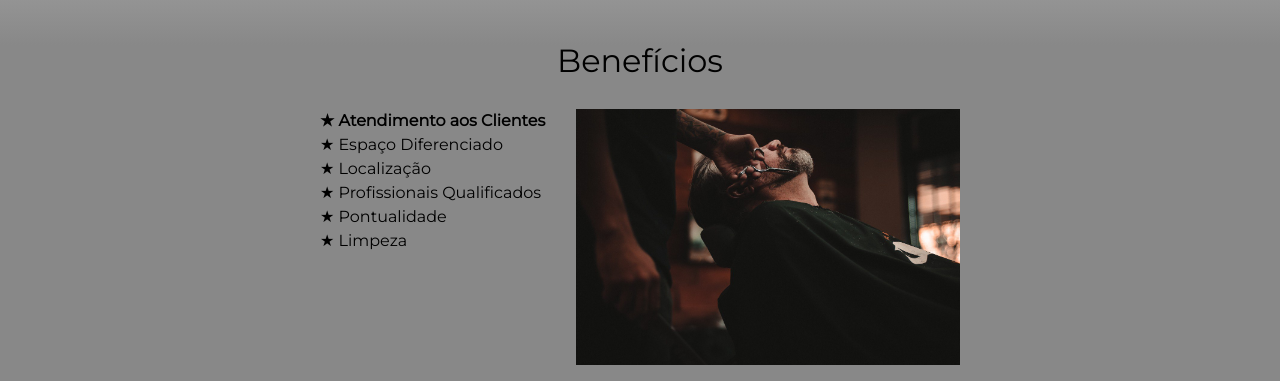
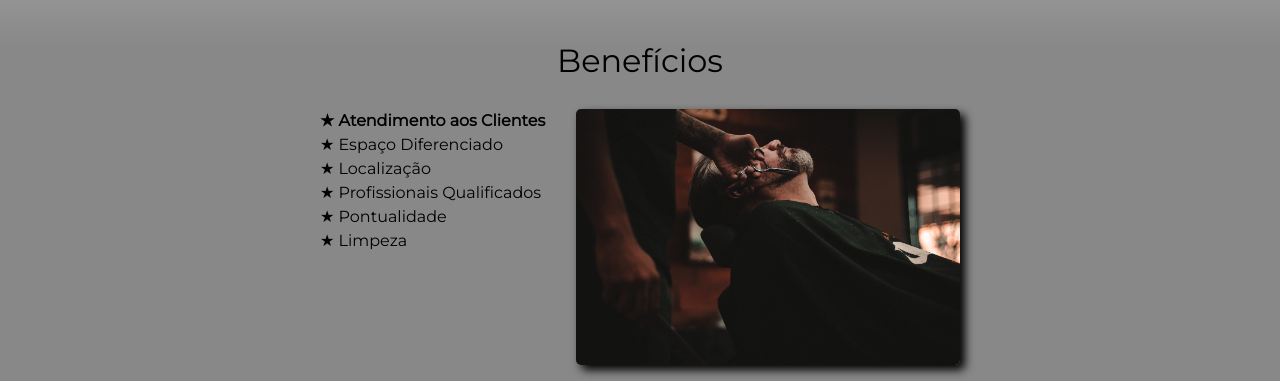
Before and after one commit to samsilveira/introducao-html-alura, a plain HTML site: page index.html in a window 1280 px wide. Shown: the part 1512-1893 px from the top of the page. Drawn offline with Linux system fonts and the light colour scheme.

Commit message:
Adição de opacity e box-shadow

```diff
--- a/style.css
+++ b/style.css
@@ -236,8 +236,16 @@ footer {
 
 .imagem-beneficios {
     width: 60%;
+    border-radius: 5px;
+    opacity: 1;
+    transition: 400ms;
+    box-shadow: 5px 5px 10px #000000;
 }
 
+.imagem-beneficios:hover {
+    opacity: 0.7;
+    box-shadow: 1.5px 1.5px 0.5px #272727;
+}
 
 .video {
     width: 560px;
```
